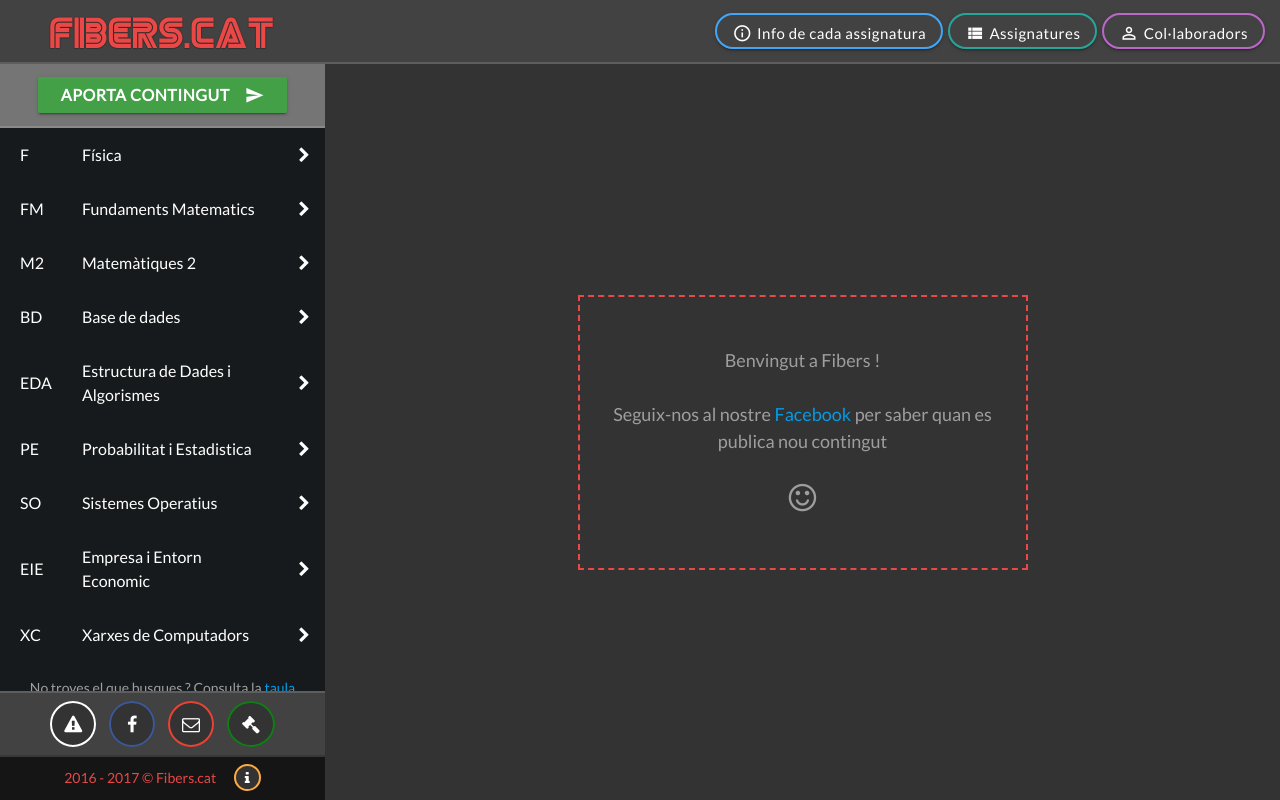
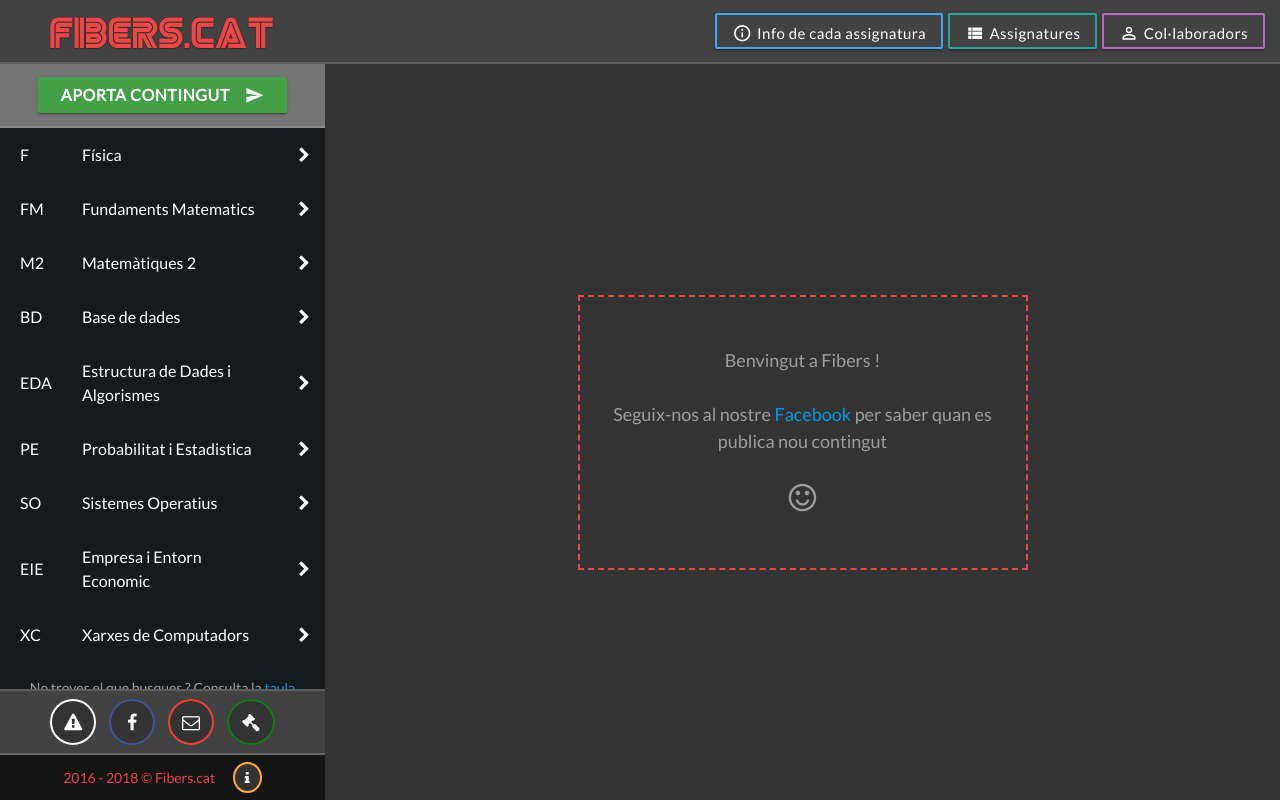
Before and after one commit to Qu4k3/fibers, a PHP site: page /index.php in a window 1280 px wide. Run offline with PHP 8.4, Linux system fonts and the light colour scheme.

Commit message:
last update before new version

```diff
--- a/assets/css/styles.css
+++ b/assets/css/styles.css
@@ -171,7 +171,7 @@ h5::after {
   background-color: transparent;
   border: 2px solid;
   border-color: #26a69a;
-  border-radius: 25px;
+  color: #fff;
 }
 
 .btn-llistat span {
@@ -187,7 +187,7 @@ h5::after {
   background-color: transparent;
   border: 2px solid;
   border-color: #42a5f5;
-  border-radius: 25px;
+  color: #fff;
 }
 
 .btn-assignatures span {
@@ -203,7 +203,7 @@ h5::after {
   background-color: transparent;
   border: 2px solid;
   border-color: #ba68c8;
-  border-radius: 25px;
+  color: #fff;
 }
 
 .btn-usuaris span {
@@ -377,10 +377,9 @@ footer {
 .nav-box footer .sub-footer, .footer-mobile footer .sub-footer {
   z-index: 100;
   width: 100%;
-  padding: 10px 16px;
-  height: 45px;
+  padding: 7px 16px;
   box-sizing: border-box;
-  border-top: 2px solid rgba(255,255,255, 0.15);
+  border-top: 2px solid rgba(255,255,255, 0.35);
   background: #151515;
   color: #ea4747;
   text-align: center;
@@ -456,9 +455,11 @@ footer {
   border-radius: 100%;
 
   border-color: #ffab40;
-  padding: 3px 9px;
+  padding: 3px 10px;
 
   transition: .2s;
+
+  display: inline-block;
 }
 
 
--- a/index.php
+++ b/index.php
@@ -12,7 +12,7 @@
 
   <meta property="og:title" content="Fibers | Documents, apunts i exercicis FIB" />
   <meta property="og:description" content="Tot el que necessites per aprovar, documentació, apunts i exercicis pràctics de cada assignatura." />
-  <meta property="og:image" content="assets/img/logo.png" />
+  <meta property="og:image" content="https://fibers.cat/dev/assets/img/logo.png" />
   <meta property="og:type" content="website" />
 
   <link rel="shortcut icon" href="assets/img/logo.png"/>
@@ -24,10 +24,6 @@
   <!-- <link href="assets/css/materialize.css" type="text/css" rel="stylesheet"/> -->
   <link href="assets/css/f-a.min.css" type="text/css" rel="stylesheet"/>
   <link href="assets/css/styles.css" type="text/css" rel="stylesheet"/>
-
-  <script src="assets/js/jq.min.js" type="application/javascript"></script>
-  <script src="assets/js/m.min.js" type="application/javascript"></script>
-  <script src="assets/js/main.js" type="application/javascript"></script>
 
   <script type="text/javascript">
       (function(i,s,o,g,r,a,m){i['GoogleAnalyticsObject']=r;i[r]=i[r]||function(){
@@ -72,5 +68,9 @@
 
   <?php include "views/condicions-us.php" ?>
 
+  <script src="assets/js/jq.min.js" type="application/javascript"></script>
+  <script src="assets/js/m.min.js" type="application/javascript"></script>
+  <script src="assets/js/main.js" type="application/javascript"></script>
+
 </body>
 </html>
--- a/views/layouts/_footer.php
+++ b/views/layouts/_footer.php
@@ -7,6 +7,6 @@
   </div>
 
   <div class="sub-footer">
-    2016 - 2017 © Fibers.cat <a class="qui-som" href="qui-som.php"><i class="fa fa-info" aria-hidden="true"></i></a>
+    2016 - <?php echo date("Y"); ?> © Fibers.cat <a class="qui-som" href="qui-som.php"><i class="fa fa-info" aria-hidden="true"></i></a>
   </div>
 </footer>
```
Also changed, not shown: qui-som.php (+15 -0 lines).
